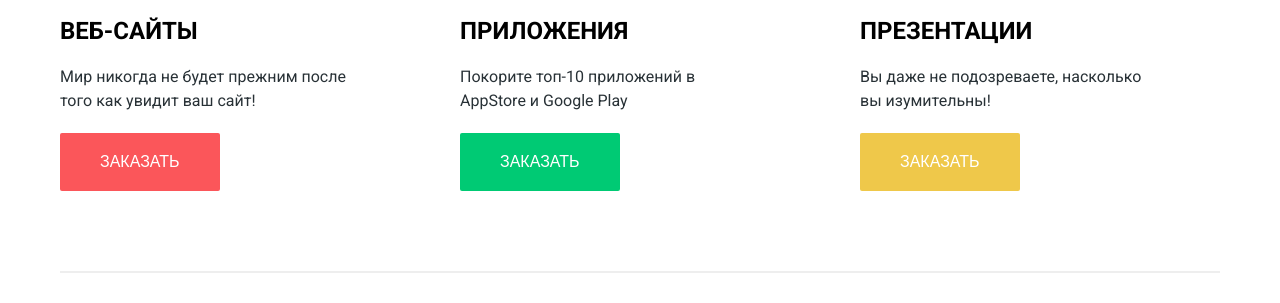
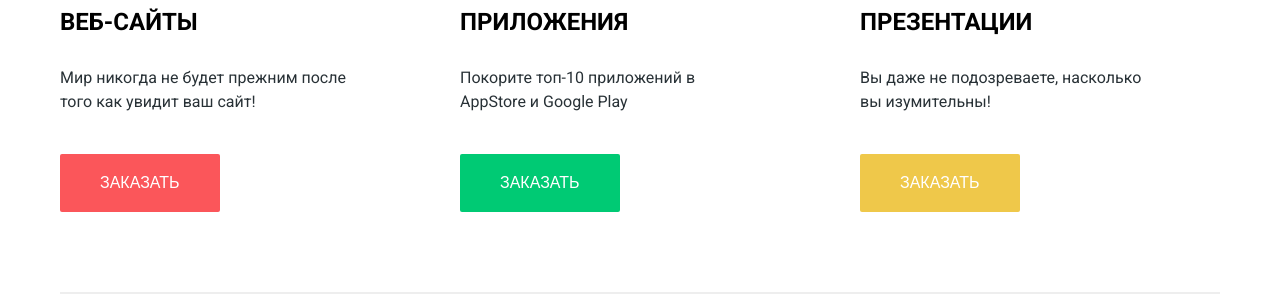
Before and after one commit to shyndick/exam, a plain HTML site: page index.html in a window 1280 px wide. Shown: the part 649-952 px from the top of the page. Drawn offline with Linux system fonts and the light colour scheme.

Commit message:
grid added

```diff
--- a/css/media.css
+++ b/css/media.css
@@ -65,8 +65,8 @@
 
     }
 
-    .zakaz_item:nth-child(-n+3) {
-        margin-top: 30px;
+    .zakaz_item{
+        margin: 30px 0;
 
     }
 
@@ -75,8 +75,7 @@
     }
 
     .zakaz_item .button {
-
-        margin-bottom: 30px;
+        margin: 0 auto;
     }
 
     .info_item1,
@@ -105,14 +104,18 @@
 
     }
 
-    c
 
     .info_item2_items {
         justify-content: center;
+        margin: 0 auto;
     }
 
     .info {
         padding-bottom: 30px;
+    }
+
+    .iframe_contact {
+        left: 100px;
     }
 
 
--- a/css/style.css
+++ b/css/style.css
@@ -126,14 +126,13 @@
     display: grid;
     grid-template-columns: 300px 300px 300px;
     grid-column-gap: 100px;
-    grid-row-gap: 20px;
 
 }
 
-
-
-.zakaz_item:nth-child(-n+3) {
-    margin-top: 80px;
+.zakaz_item {
+    display: grid;
+    grid-row-gap: 30px;
+    margin: 80px 0;
 
 }
 
@@ -143,27 +142,27 @@
 
 }
 
-.zakaz_item:nth-child(7),
-.zakaz_item:nth-child(8),
-.zakaz_item:nth-child(9) {
+.zakaz_item p {
     font-size: 16px;
     line-height: 24px;
     color: #283136;
 }
 
-.zakaz_item:nth-child(11) .button{
+.zakaz_item:nth-child(2) .button{
     background-color: #00ca74;
 }
 
-.zakaz_item:nth-child(12) .button{
+.zakaz_item:nth-child(3) .button{
     background-color: #efc84a;
+
 }
 
 
 .zakaz_item .button {
 
     padding: 20px 40px;
-    margin-bottom: 80px;
+    margin-top: 10px;
+    width: fit-content;
 }
 
 .info {
@@ -218,6 +217,10 @@
 
 .info_item2 {
     margin-top: 40px;
+}
+
+.info_item2_img {
+    text-align: center;
 }
 
 .info_item2 h3 {
--- a/index.html
+++ b/index.html
@@ -63,39 +63,21 @@
                 <section class="zakaz">
                     <div class="zakaz_item">
                         <img src="img/illustration-1.png" alt="">
+                        <h3>Веб-сайты</h3>
+                        <p>Мир никогда не будет прежним после того как увидит ваш сайт!</p>
+                        <button class="button">Заказать</button>
                     </div>
                     <div class="zakaz_item">
                         <img src="img/illustration-2.png" alt="">
+                        <h3>Приложения</h3>
+                        <p>Покорите топ-10 приложений в AppStore и Google Play</p>
+                        <button class="button">Заказать</button>
                     </div>
                     <div class="zakaz_item">
                         <img src="img/illustration-3.png" alt="">
-                    </div>
-                    <div class="zakaz_item">
-                        <h3>Веб-сайты</h3>
-                    </div>
-                    <div class="zakaz_item">
-                        <h3>Приложения</h3>
-                    </div>
-                    <div class="zakaz_item">
                         <h3>Презентации</h3>
-                    </div>
-                    <div class="zakaz_item">
-                        Мир никогда не будет прежним после того как увидит ваш сайт!
-                    </div>
-                    <div class="zakaz_item">
-                        Покорите топ-10 приложений в AppStore и Google Play
-                    </div>
-                    <div class="zakaz_item">
-                        Вы даже не подозреваете,
-                    насколько вы изумительны!
-                </div>
-                    <div class="zakaz_item">
-                        <button class="button">Заказать</button>
-                    </div>
-                    <div class="zakaz_item">
-                        <button class="button">Заказать</button>
-                    </div>
-                    <div class="zakaz_item">
+                        <p>Вы даже не подозреваете,
+                    насколько вы изумительны!</p>
                         <button class="button">Заказать</button>
                     </div>
                 </section>
```
